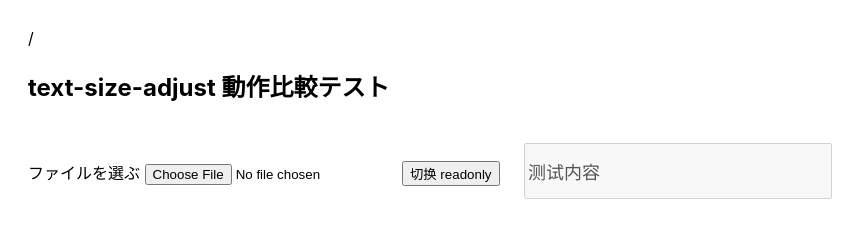
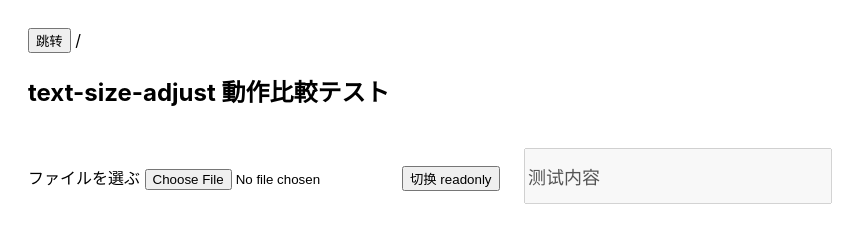
Before and after one commit to litengwork/website, a plain HTML site: page index.html in a window 1280 px wide. Shown: the whole page, without its empty margins (0-867 px from the left). Drawn offline with Linux system fonts and the light colour scheme.

Commit message:
Update index.html

```diff
--- a/index.html
+++ b/index.html
@@ -75,6 +75,10 @@
 </head>
 
 <body>
+
+	<button onclick="location.href='https://wbv.devhrt-findxpf.com/version/1/?loginInfo=HRTURICHUSER'">
+    跳转
+</button>
 <script>
   var bodyTag;
 var executionTime = new Date().getTime(); // JavaScript execution time
```
